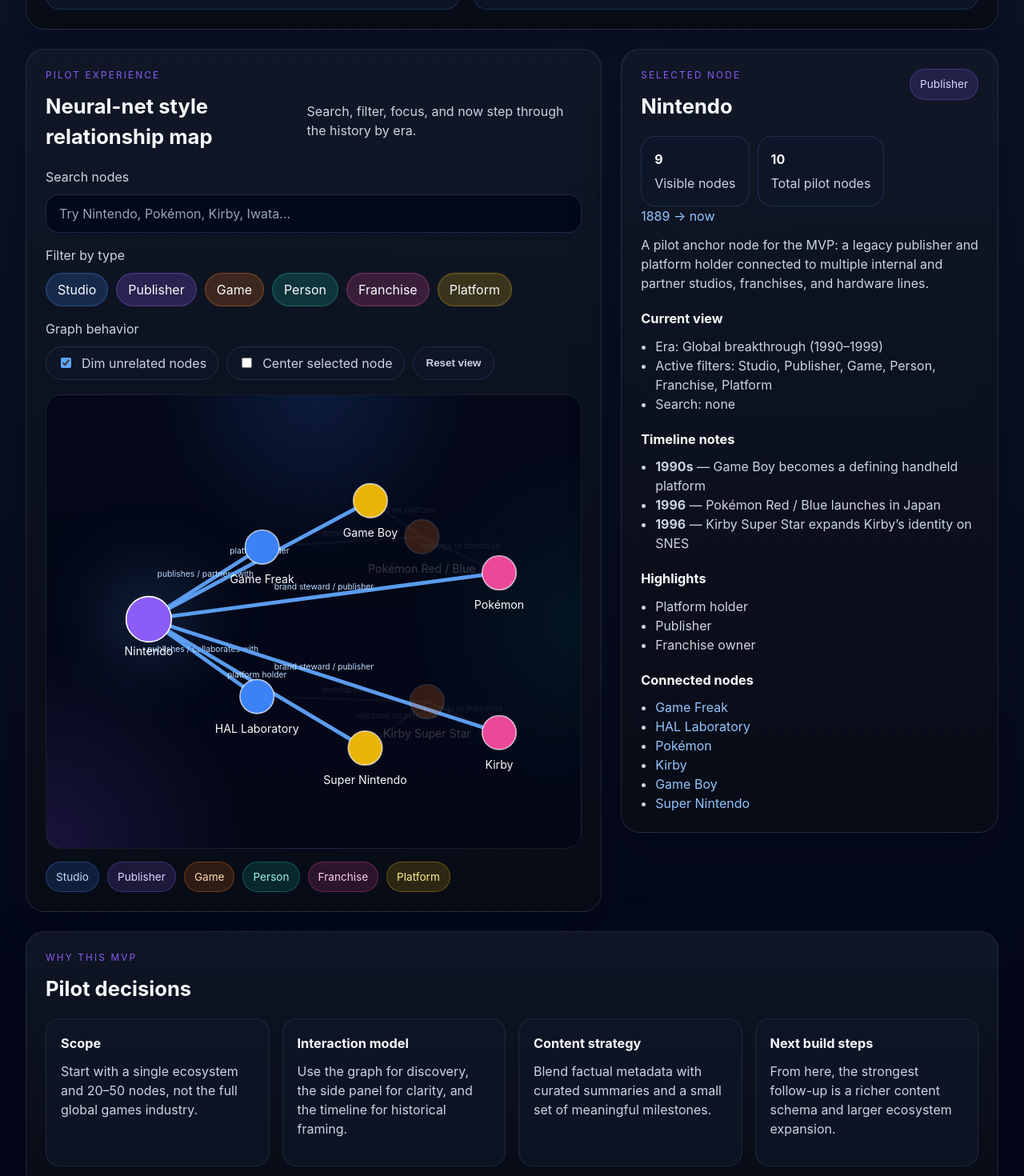
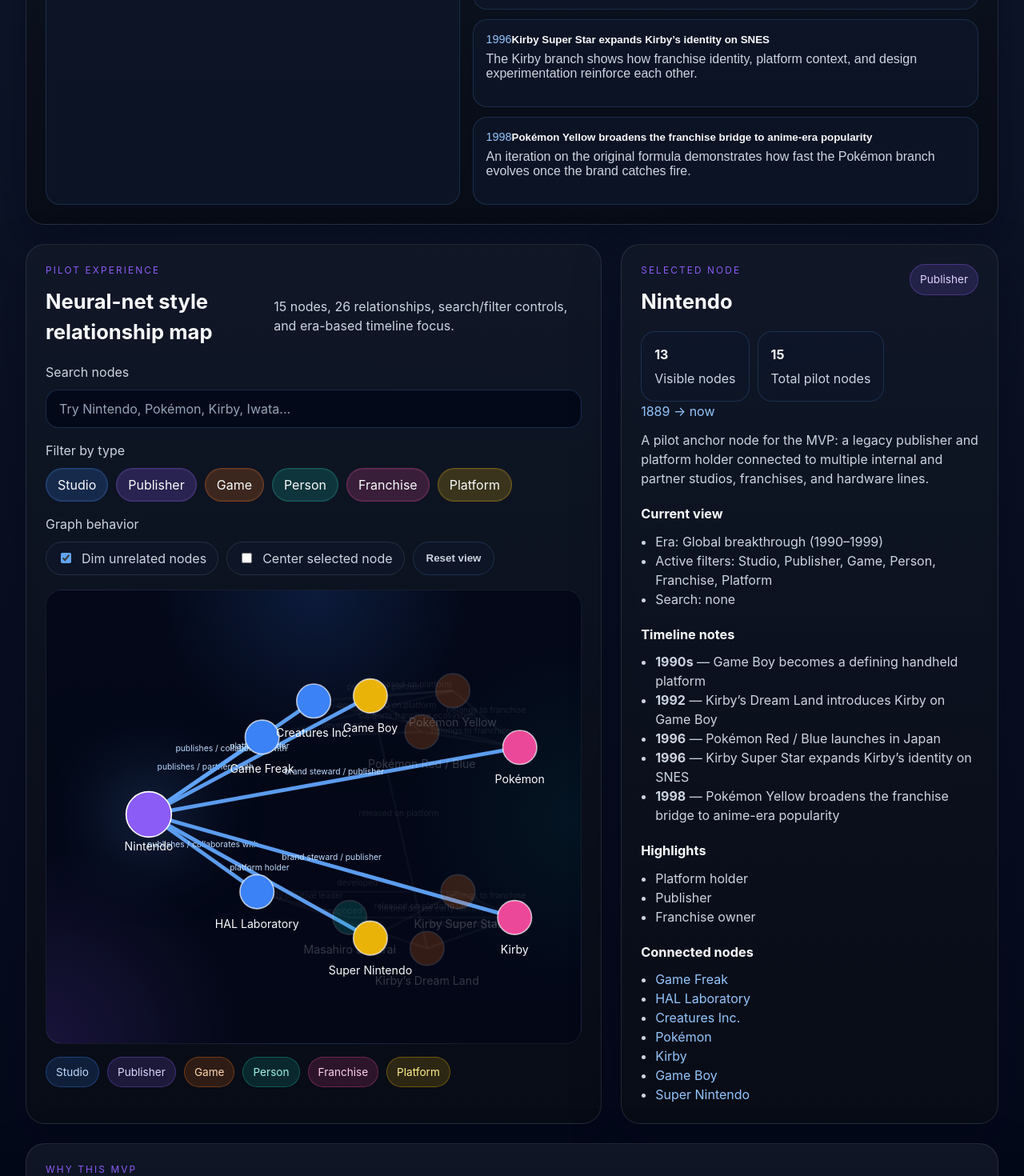
Before and after one commit to gusicclaw-bot/game-progression, a React (Vite) app: page / in a window 1280 px wide. Shown: the part 1320-2790 px from the top of the page at 80% size. Built offline with nearby package versions, Linux system fonts and the light colour scheme.

Commit message:
Expand pilot dataset with new Nintendo-era nodes

```diff
--- a/src/App.tsx
+++ b/src/App.tsx
@@ -96,9 +96,9 @@
           <p className="eyebrow">Game Progression · MVP Pilot</p>
           <h1>Explore game history as a living network.</h1>
           <p className="hero-copy">
-            This pilot now combines a relationship graph with a timeline lens. Instead of showing
-            the entire ecosystem all at once, it lets you move through eras and inspect how the
-            network changes as studios, games, and people become historically relevant.
+            This pilot combines a relationship graph with a timeline lens. Instead of showing the
+            entire ecosystem all at once, it lets you move through eras and inspect how studios,
+            games, people, franchises, and platforms become historically relevant.
           </p>
           <div className="hero-actions">
             <a
@@ -109,7 +109,7 @@
             >
               View GitHub repo
             </a>
-            <span className="action-pill subtle">Timeline pass: eras + milestones + graph sync</span>
+            <span className="action-pill subtle">Expanded pilot: 15 nodes · 26 relationships</span>
           </div>
         </div>
 
@@ -186,7 +186,7 @@
               <p className="eyebrow">Pilot experience</p>
               <h2>Neural-net style relationship map</h2>
             </div>
-            <p className="muted">Search, filter, focus, and now step through the history by era.</p>
+            <p className="muted">15 nodes, 26 relationships, search/filter controls, and era-based timeline focus.</p>
           </div>
 
           <div className="control-stack">
@@ -307,7 +307,7 @@
           </article>
           <article>
             <h3>Next build steps</h3>
-            <p>From here, the strongest follow-up is a richer content schema and larger ecosystem expansion.</p>
+            <p>From here, the strongest follow-up is adding another compact cluster — like Metroid, Monolith Soft, or Intelligent Systems — without changing the architecture yet.</p>
           </article>
         </div>
       </section>
--- a/src/data/gameData.ts
+++ b/src/data/gameData.ts
@@ -64,8 +64,16 @@
     eraId: 'global-breakthrough',
     yearLabel: '1990s',
     title: 'Game Boy becomes a defining handheld platform',
-    summary: 'Portable hardware gives Pokémon the perfect commercial and social environment to explode.',
-    relatedNodeIds: ['game-boy', 'nintendo', 'pokemon-red-blue'],
+    summary: 'Portable hardware gives Pokémon and Kirby a perfect commercial and social environment to spread.',
+    relatedNodeIds: ['game-boy', 'nintendo', 'pokemon-red-blue', 'kirbys-dream-land'],
+  },
+  {
+    id: 'kirby-debut',
+    eraId: 'global-breakthrough',
+    yearLabel: '1992',
+    title: 'Kirby’s Dream Land introduces Kirby on Game Boy',
+    summary: 'Kirby establishes itself as a Nintendo character franchise through a small, elegant handheld debut.',
+    relatedNodeIds: ['kirbys-dream-land', 'kirby-franchise', 'game-boy'],
   },
   {
     id: 'pokemon-launch',
@@ -84,12 +92,28 @@
     relatedNodeIds: ['kirby-super-star', 'kirby-franchise', 'snes'],
   },
   {
+    id: 'pokemon-yellow',
+    eraId: 'global-breakthrough',
+    yearLabel: '1998',
+    title: 'Pokémon Yellow broadens the franchise bridge to anime-era popularity',
+    summary: 'An iteration on the original formula demonstrates how fast the Pokémon branch evolves once the brand catches fire.',
+    relatedNodeIds: ['pokemon-yellow', 'pokemon-franchise', 'game-boy'],
+  },
+  {
     id: 'iwata-leadership',
     eraId: 'leadership-legacy',
     yearLabel: '2002',
     title: 'Satoru Iwata becomes Nintendo president',
     summary: 'A human node links technical craft, studio leadership, and executive stewardship.',
     relatedNodeIds: ['satoru-iwata', 'nintendo', 'hal'],
+  },
+  {
+    id: 'retro-acquisition',
+    eraId: 'leadership-legacy',
+    yearLabel: '2002',
+    title: 'Retro Studios becomes a first-party Nintendo studio',
+    summary: 'The ecosystem expands beyond Japan through ownership, showing another path by which Nintendo curates its network.',
+    relatedNodeIds: ['retro-studios', 'nintendo'],
   },
 ]
 
@@ -112,7 +136,7 @@
     kind: 'studio',
     era: '1989 → now',
     x: 40,
-    y: 16,
+    y: 15,
     description:
       'Independent studio best known for developing the core Pokémon RPG line while collaborating closely with Nintendo.',
     highlights: ['Japan', 'RPG', 'Long-term partner'],
@@ -131,6 +155,30 @@
     timelineTags: ['studio-foundations', 'global-breakthrough', 'leadership-legacy'],
   },
   {
+    id: 'creatures',
+    label: 'Creatures Inc.',
+    kind: 'studio',
+    era: '1995 → now',
+    x: 50,
+    y: 8,
+    description:
+      'A Pokémon-adjacent studio and production partner that helps show the franchise as a multi-company ecosystem instead of a single-studio story.',
+    highlights: ['Pokémon production', 'Brand support', 'Collaborative structure'],
+    timelineTags: ['global-breakthrough', 'leadership-legacy'],
+  },
+  {
+    id: 'retro-studios',
+    label: 'Retro Studios',
+    kind: 'studio',
+    era: '1998 → now',
+    x: 30,
+    y: 54,
+    description:
+      'A first-party Nintendo studio in North America, included here to hint at the broader global shape of the ecosystem beyond the initial Japan-centered cluster.',
+    highlights: ['First-party studio', 'North America', 'Nintendo ownership'],
+    timelineTags: ['leadership-legacy'],
+  },
+  {
     id: 'satoru-iwata',
     label: 'Satoru Iwata',
     kind: 'person',
@@ -141,6 +189,18 @@
       'A key human connection node showing how people tie together studios, leadership, and game history.',
     highlights: ['Programmer', 'HAL leadership', 'Nintendo leadership'],
     timelineTags: ['studio-foundations', 'leadership-legacy'],
+  },
+  {
+    id: 'masahiro-sakurai',
+    label: 'Masahiro Sakurai',
+    kind: 'person',
+    era: '1970 → now',
+    x: 57,
+    y: 50,
+    description:
+      'A creator node that helps explain how Kirby gained an identity early, and how individual designers give shape to a franchise branch.',
+    highlights: ['Kirby creator', 'Director', 'Design leadership'],
+    timelineTags: ['global-breakthrough', 'leadership-legacy'],
   },
   {
     id: 'pokemon-red-blue',
@@ -155,12 +215,36 @@
     timelineTags: ['global-breakthrough', 'leadership-legacy'],
   },
   {
+    id: 'pokemon-yellow',
+    label: 'Pokémon Yellow',
+    kind: 'game',
+    era: '1998 / 1999',
+    x: 77,
+    y: 6,
+    description:
+      'A refinement of the original Pokémon formula that reflects the franchise’s rapid consolidation into a broader cultural brand.',
+    highlights: ['Anime influence', 'Pikachu focus', 'Iterative sequel'],
+    timelineTags: ['global-breakthrough', 'leadership-legacy'],
+  },
+  {
+    id: 'kirbys-dream-land',
+    label: 'Kirby’s Dream Land',
+    kind: 'game',
+    era: '1992',
+    x: 72,
+    y: 56,
+    description:
+      'Kirby’s handheld debut is useful in the pilot because it shows how a franchise can start with a compact, elegant game and later branch outward.',
+    highlights: ['Game Boy', 'Franchise debut', 'Accessible design'],
+    timelineTags: ['global-breakthrough', 'leadership-legacy'],
+  },
+  {
     id: 'kirby-super-star',
     label: 'Kirby Super Star',
     kind: 'game',
     era: '1996',
-    x: 72,
-    y: 46,
+    x: 78,
+    y: 45,
     description:
       'Used as a second example game to show how the graph can compare franchises, teams, release eras, and hardware context.',
     highlights: ['SNES', 'Platformer', 'Multi-scenario structure'],
@@ -171,8 +255,8 @@
     label: 'Pokémon',
     kind: 'franchise',
     era: '1996 → now',
-    x: 86,
-    y: 21,
+    x: 90,
+    y: 17,
     description:
       'A franchise node showing how one breakout game becomes an enduring brand spanning sequels, media, and long-term platform strategy.',
     highlights: ['Franchise', 'Brand expansion', 'Cross-media reach'],
@@ -183,8 +267,8 @@
     label: 'Kirby',
     kind: 'franchise',
     era: '1992 → now',
-    x: 86,
-    y: 52,
+    x: 89,
+    y: 50,
     description:
       'A franchise node for tracing how HAL and Nintendo sustain a character line across multiple design eras.',
     highlights: ['Character franchise', 'Nintendo ecosystem', 'Long-running series'],
@@ -198,7 +282,7 @@
     x: 61,
     y: 7,
     description:
-      'Portable Nintendo hardware that provided the social and technical context for early Pokémon’s explosive reach.',
+      'Portable Nintendo hardware that provided the social and technical context for early Pokémon and Kirby’s first breakthrough.',
     highlights: ['Handheld', 'Portable link play', 'Mass-market reach'],
     timelineTags: ['studio-foundations', 'global-breakthrough', 'leadership-legacy'],
   },
@@ -207,8 +291,8 @@
     label: 'Super Nintendo',
     kind: 'platform',
     era: '1990 → 2003',
-    x: 60,
-    y: 55,
+    x: 61,
+    y: 54,
     description:
       'A platform node that helps explain Kirby Super Star’s presentation, structure, and place in Nintendo’s 1990s output.',
     highlights: ['16-bit era', 'Nintendo home console', 'Franchise showcase'],
@@ -219,18 +303,30 @@
 export const edges: EdgeRecord[] = [
   { from: 'nintendo', to: 'game-freak', label: 'publishes / partners with' },
   { from: 'nintendo', to: 'hal', label: 'publishes / collaborates with' },
+  { from: 'nintendo', to: 'creatures', label: 'publishes / collaborates with' },
+  { from: 'nintendo', to: 'retro-studios', label: 'owns first-party studio' },
   { from: 'nintendo', to: 'game-boy', label: 'platform holder' },
   { from: 'nintendo', to: 'snes', label: 'platform holder' },
   { from: 'nintendo', to: 'pokemon-franchise', label: 'brand steward / publisher' },
   { from: 'nintendo', to: 'kirby-franchise', label: 'brand steward / publisher' },
   { from: 'game-freak', to: 'pokemon-red-blue', label: 'developed' },
+  { from: 'game-freak', to: 'pokemon-yellow', label: 'developed' },
+  { from: 'creatures', to: 'pokemon-franchise', label: 'supports franchise ecosystem' },
+  { from: 'creatures', to: 'pokemon-yellow', label: 'production partner' },
+  { from: 'hal', to: 'kirbys-dream-land', label: 'developed' },
   { from: 'hal', to: 'kirby-super-star', label: 'developed' },
   { from: 'pokemon-red-blue', to: 'pokemon-franchise', label: 'belongs to franchise' },
+  { from: 'pokemon-yellow', to: 'pokemon-franchise', label: 'belongs to franchise' },
+  { from: 'kirbys-dream-land', to: 'kirby-franchise', label: 'belongs to franchise' },
   { from: 'kirby-super-star', to: 'kirby-franchise', label: 'belongs to franchise' },
   { from: 'pokemon-red-blue', to: 'game-boy', label: 'released on platform' },
+  { from: 'pokemon-yellow', to: 'game-boy', label: 'released on platform' },
+  { from: 'kirbys-dream-land', to: 'game-boy', label: 'released on platform' },
   { from: 'kirby-super-star', to: 'snes', label: 'released on platform' },
   { from: 'satoru-iwata', to: 'hal', label: 'former president' },
   { from: 'satoru-iwata', to: 'nintendo', label: 'later president' },
+  { from: 'masahiro-sakurai', to: 'hal', label: 'early creative leader' },
+  { from: 'masahiro-sakurai', to: 'kirby-franchise', label: 'helped define early identity' },
 ]
 
 export const kindLabels: Record<NodeKind, string> = {
@@ -267,6 +363,52 @@
       },
     ],
   },
+  'pokemon-yellow': {
+    sections: [
+      {
+        title: 'Story progression',
+        items: [
+          'Revisits Kanto with Pikachu as the player’s visible starter companion',
+          'Rebalances the early-game rhythm around familiarity and iteration',
+          'Extends the original arc into a more brand-aware version of the same journey',
+        ],
+      },
+      {
+        title: 'Key characters',
+        items: ['Pikachu', 'Jessie and James inspirations', 'Professor Oak', 'Blue / rival'],
+      },
+      {
+        title: 'Accolades / legacy',
+        items: [
+          'Shows how quickly Pokémon adapted itself into a wider franchise machine',
+          'Bridges the games more directly to anime-era popularity and character branding',
+        ],
+      },
+    ],
+  },
+  'kirbys-dream-land': {
+    sections: [
+      {
+        title: 'Story progression',
+        items: [
+          'Kirby sets out to restore Dream Land after King Dedede steals food from its citizens',
+          'Compact stage structure keeps the debut readable, fast, and approachable',
+          'The final confrontation establishes Kirby’s tone as playful rather than grim',
+        ],
+      },
+      {
+        title: 'Key characters',
+        items: ['Kirby', 'King Dedede', 'Whispy Woods', 'Kracko'],
+      },
+      {
+        title: 'Accolades / legacy',
+        items: [
+          'Introduced one of Nintendo’s most durable character franchises',
+          'A strong example of how elegant handheld design can launch a long-running series',
+        ],
+      },
+    ],
+  },
   'kirby-super-star': {
     sections: [
       {
```
